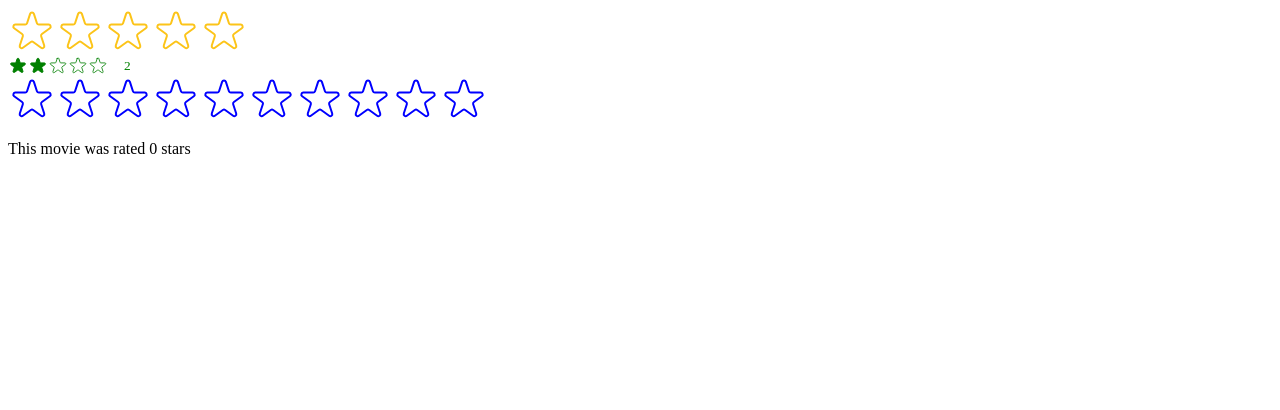
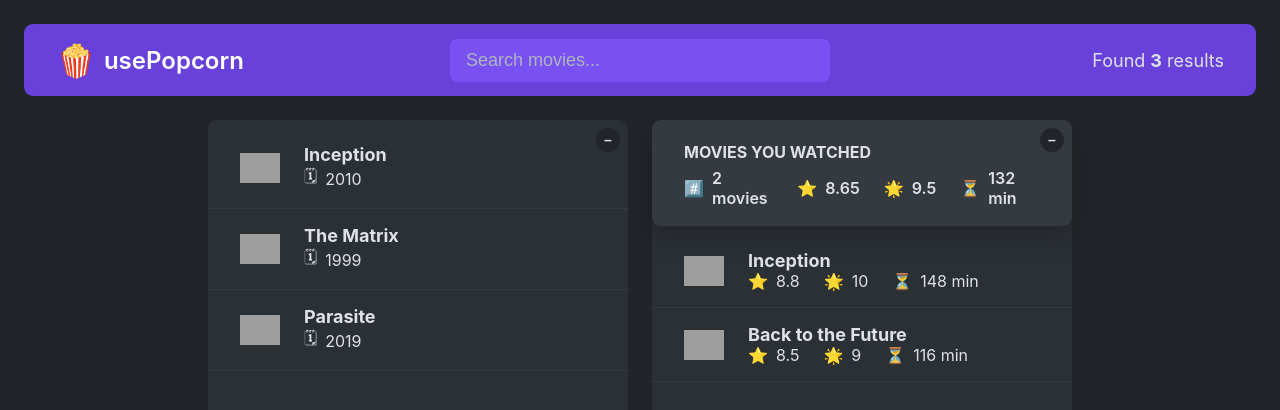
Before and after one commit to Fensley/usepopcorn, a React (Create React App) app: page / in a window 1280 px wide. Shown: the top 410 px of the page. Built offline with nearby package versions, Linux system fonts and the light colour scheme; grey boxes are pictures that could not be loaded.

Commit message:
initial commit

```diff
--- a/src/index.js
+++ b/src/index.js
@@ -1,29 +1,11 @@
-import React, { useState } from "react";
 import ReactDOM from "react-dom/client";
-// import "./index.css";
-// import App from "./App";
-import StarRating from "./StartRating";
-
-function Test() {
-  const [movieRating, setMovieRating] = useState(0);
-  return (
-    <div>
-      <StarRating maxRating={10} color="blue" onSetRating={setMovieRating} />
-      <p> This movie was rated {movieRating} stars</p>
-    </div>
-  );
-}
+import React from "react";
+import "./index.css";
+import App from "./App";
 
 const root = ReactDOM.createRoot(document.getElementById("root"));
 root.render(
   <React.StrictMode>
-    <StarRating
-      maxRating={5}
-      messages={["terrible", "bad", "okay", "Good", "Amazing"]}
-    />
-    <StarRating size={20} color="green" className="test" defaultRating={2} />
-
-    <Test />
-    {/* <App /> */}
+    <App />
   </React.StrictMode>
 );
```
